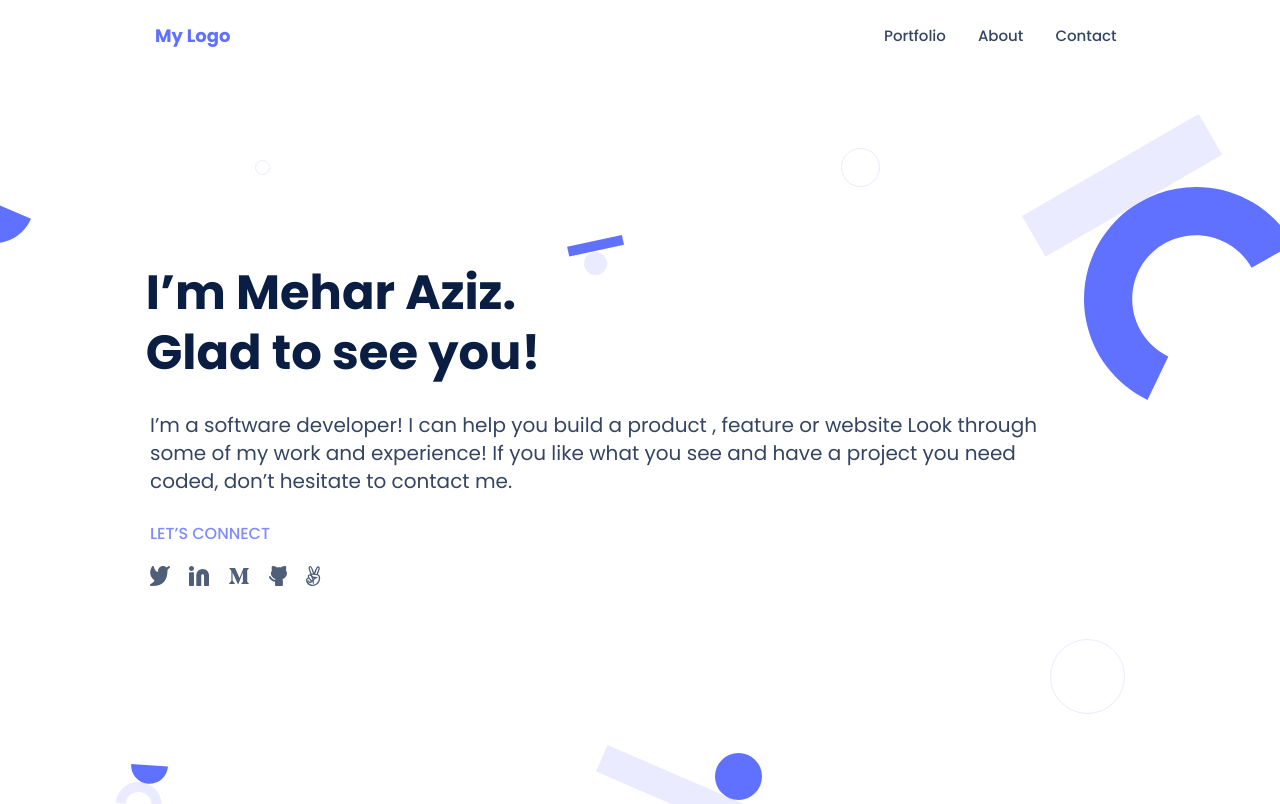
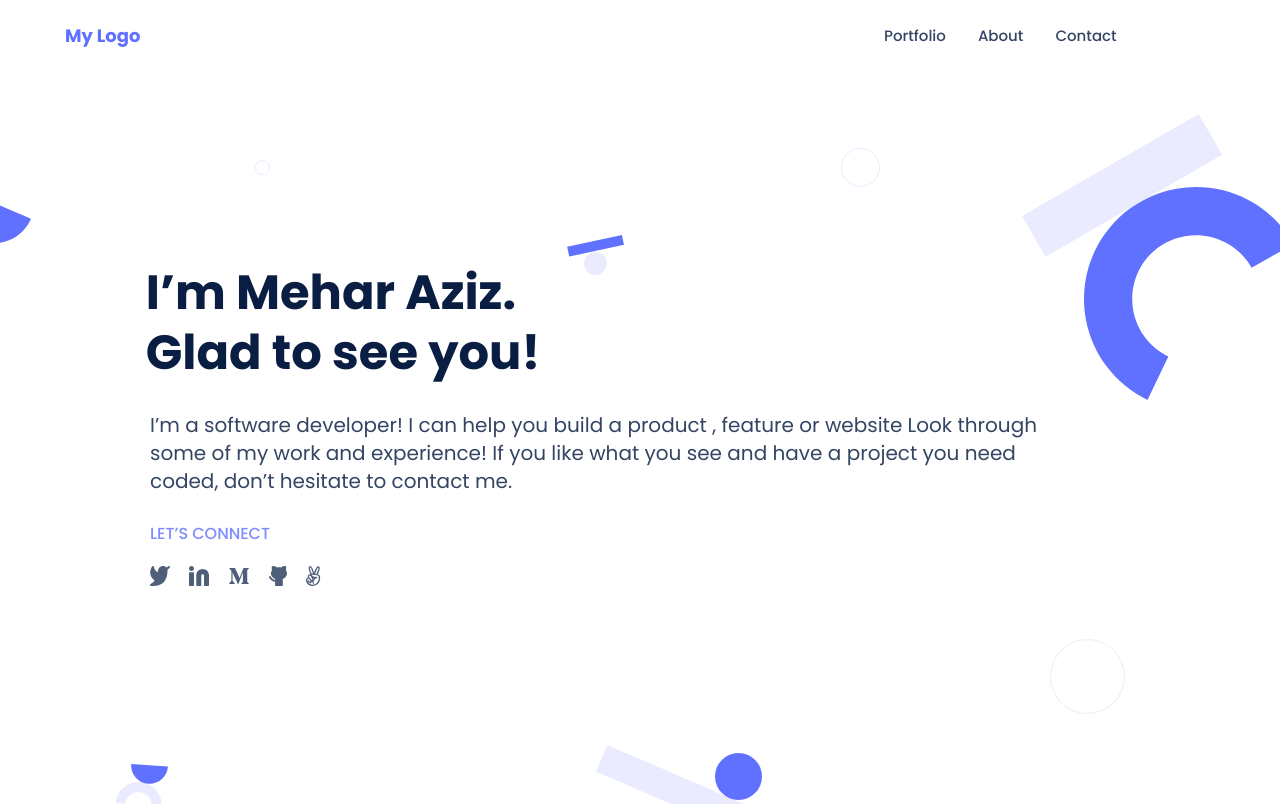
Before and after one commit to Mehar-Aziz/Portfolio-Project, a website: page index.html in a window 1280 px wide. Shown: the top 804 px of the page. Drawn offline with Linux system fonts and the light colour scheme.

Commit message:
Adjusted My Logo text

```diff
--- a/styles.css
+++ b/styles.css
@@ -633,7 +633,6 @@
     position: absolute;
     left: 143px;
     top: calc(50% - 20px);
-    overflow: hidden;
   }
 
   .mylogo {
@@ -642,6 +641,7 @@
     font: 700 18px/20px "Poppins", sans-serif;
     position: relative;
     display: flex;
+    left: -90px;
     align-items: center;
     justify-content: center;
   }
```
